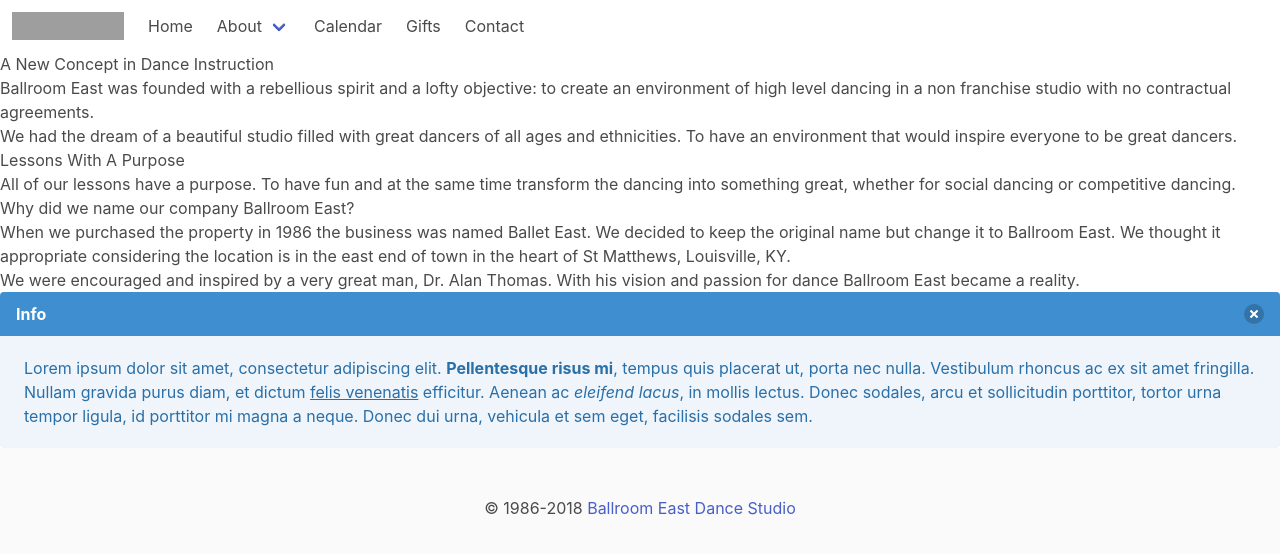
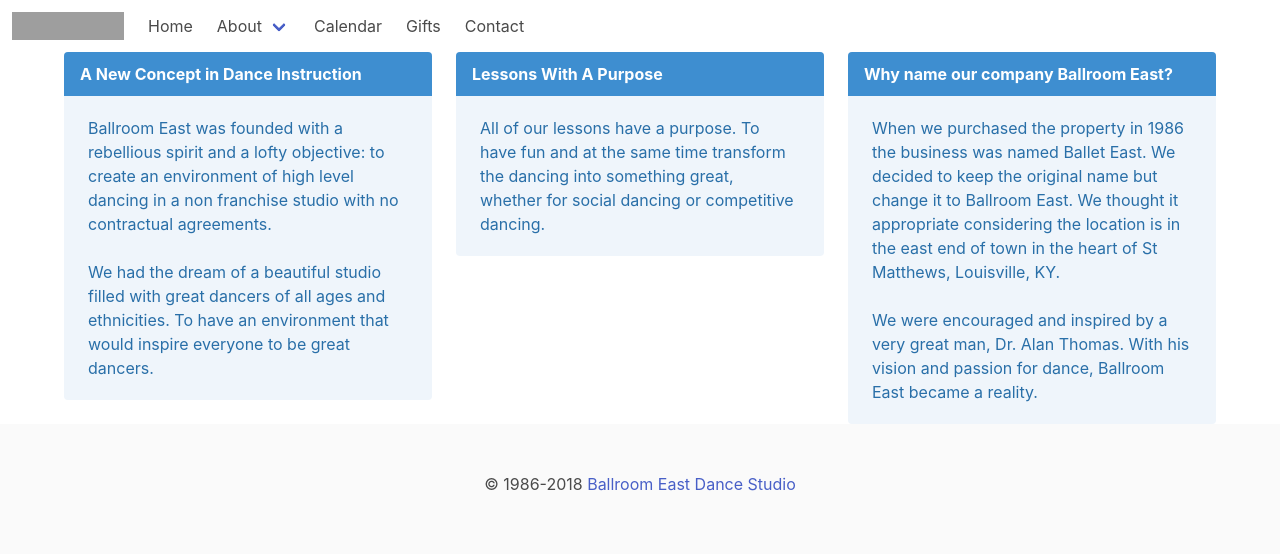
Before and after one commit to shadowlion/be-static, a Nuxt app: page /studio in a window 1280 px wide. Shown: the top 554 px of the page. Built offline with nearby package versions, Linux system fonts and the light colour scheme; grey boxes are pictures that could not be loaded.

Commit message:
add bulma panels to organize studio info

```diff
--- a/pages/studio.vue
+++ b/pages/studio.vue
@@ -1,24 +1,38 @@
 <template>
-  <section>
-    <h3>A New Concept in Dance Instruction</h3>
-    <p>Ballroom East was founded with a rebellious spirit and a lofty objective: to create an environment of high level dancing in a non franchise studio with no contractual agreements.</p>
-    <p>We had the dream of a beautiful studio filled with great dancers of all ages and ethnicities. To have an environment that would inspire everyone to be great dancers.</p>
-
-    <h3>Lessons With A Purpose</h3>
-    <p>All of our lessons have a purpose. To have fun and at the same time transform the dancing into something great, whether for social dancing or competitive dancing.</p>
-
-    <h3>Why did we name our company Ballroom East?</h3>
-    <p>When we purchased the property in 1986 the business was named Ballet East. We decided to keep the original name but change it to Ballroom East. We thought it appropriate considering the location is in the east end of town in the heart of St Matthews, Louisville, KY.</p>
-    <p>We were encouraged and inspired by a very great man, Dr. Alan Thomas. With his vision and passion for dance Ballroom East became a reality.</p>
-
+  <section class="container">
+    <div class="columns">
+      <div class="column">
         <article class="message is-info">
           <div class="message-header">
-    <p>Info</p>
-    <button class="delete" aria-label="delete"></button>
+            <p>A New Concept in Dance Instruction</p>
           </div>
           <div class="message-body">
-    Lorem ipsum dolor sit amet, consectetur adipiscing elit. <strong>Pellentesque risus mi</strong>, tempus quis placerat ut, porta nec nulla. Vestibulum rhoncus ac ex sit amet fringilla. Nullam gravida purus diam, et dictum <a>felis venenatis</a> efficitur. Aenean ac <em>eleifend lacus</em>, in mollis lectus. Donec sodales, arcu et sollicitudin porttitor, tortor urna tempor ligula, id porttitor mi magna a neque. Donec dui urna, vehicula et sem eget, facilisis sodales sem.
+            Ballroom East was founded with a rebellious spirit and a lofty objective: to create an environment of high level dancing in a non franchise studio with no contractual agreements.<br><br>
+            We had the dream of a beautiful studio filled with great dancers of all ages and ethnicities. To have an environment that would inspire everyone to be great dancers.
           </div>
         </article>
+      </div>
+      <div class="column">
+        <article class="message is-info">
+          <div class="message-header">
+            <p>Lessons With A Purpose</p>
+          </div>
+          <div class="message-body">
+            All of our lessons have a purpose. To have fun and at the same time transform the dancing into something great, whether for social dancing or competitive dancing.
+          </div>
+        </article>
+      </div>
+      <div class="column">
+        <article class="message is-info">
+          <div class="message-header">
+            <p>Why name our company Ballroom East?</p>
+          </div>
+          <div class="message-body">
+            When we purchased the property in 1986 the business was named Ballet East. We decided to keep the original name but change it to Ballroom East. We thought it appropriate considering the location is in the east end of town in the heart of St Matthews, Louisville, KY.<br><br>
+            We were encouraged and inspired by a very great man, Dr. Alan Thomas. With his vision and passion for dance, Ballroom East became a reality.
+          </div>
+        </article>
+      </div>
+    </div>
   </section>
 </template>
```
Lines whose indentation alone changed are shown as unchanged.
